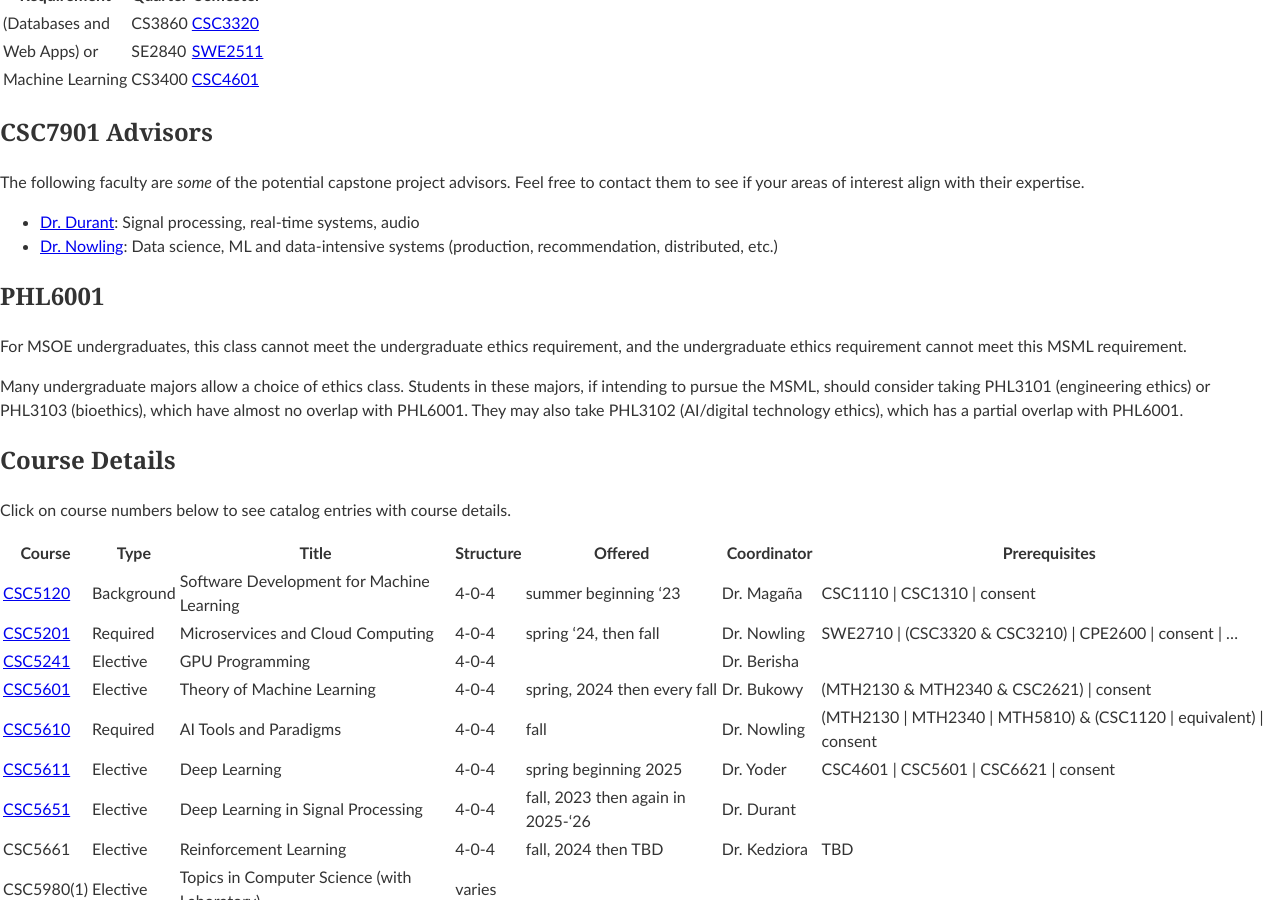
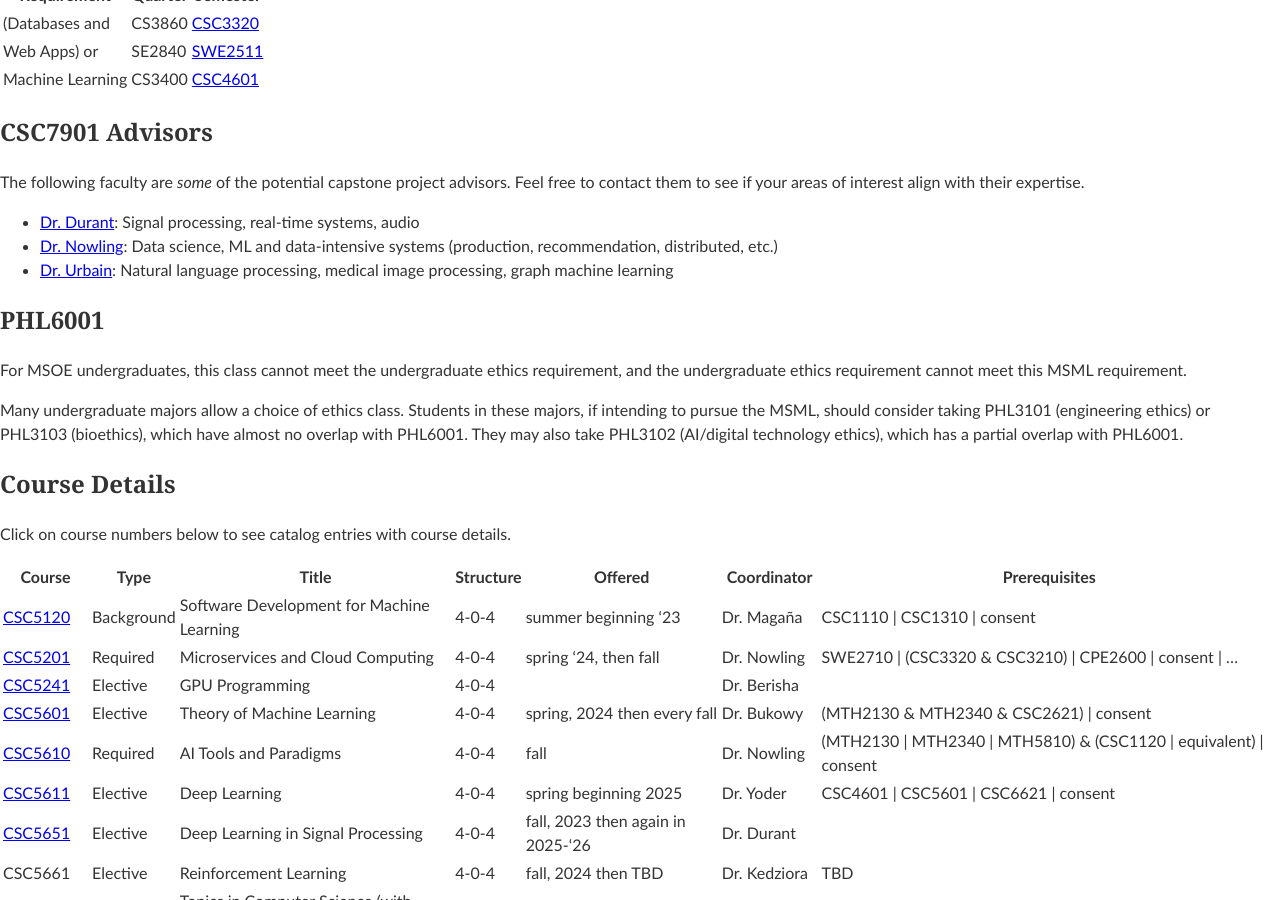
Before and after one commit to edurant/edurant.github.io, a Jekyll site: the page built from advising/msml.md, in a window 1280 px wide and 900 px high, scrolled down 4715 px. Built offline with Jekyll 4.4.1, drawn with Linux system fonts in a browser that asks for light colours; our own code applies the rules of GitHub Pages for plain Markdown files.

Commit message:
MSML: listed Dr. Urbain as potential capstone advisor

```diff
--- a/advising/msml.md
+++ b/advising/msml.md
@@ -141,6 +141,7 @@ Machine Learning | CS3400  | [CSC4601](https://catalog.msoe.edu/preview_course.p
 The following faculty are *some* of the potential capstone project advisors. Feel free to contact them to see if your areas of interest align with their expertise.
 * [Dr. Durant](/): Signal processing, real-time systems, audio
 * [Dr. Nowling](https://rnowling.github.io/): Data science, ML and data-intensive systems (production, recommendation, distributed, etc.)
+* [Dr. Urbain](https://github.com/jayurbain): Natural language processing, medical image processing, graph machine learning
 
 ## PHL6001
 
```
